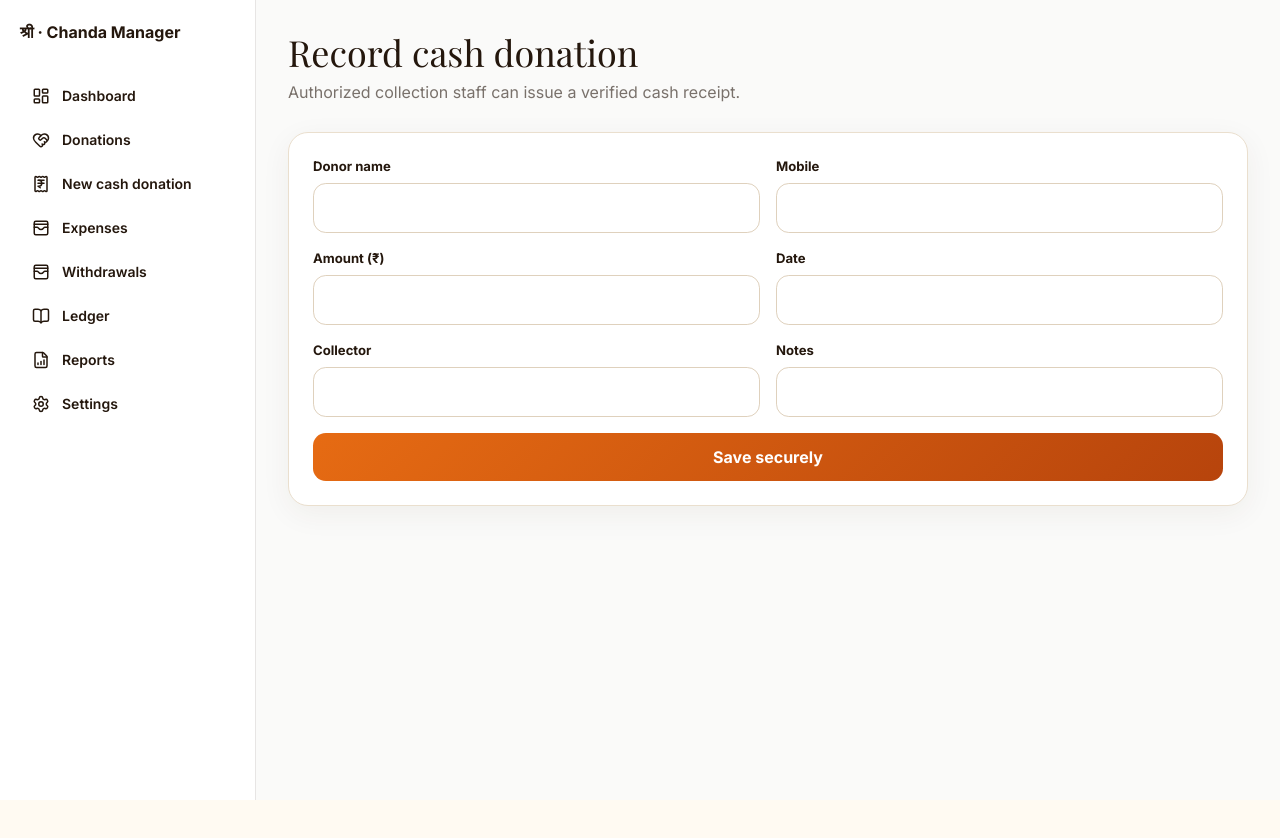
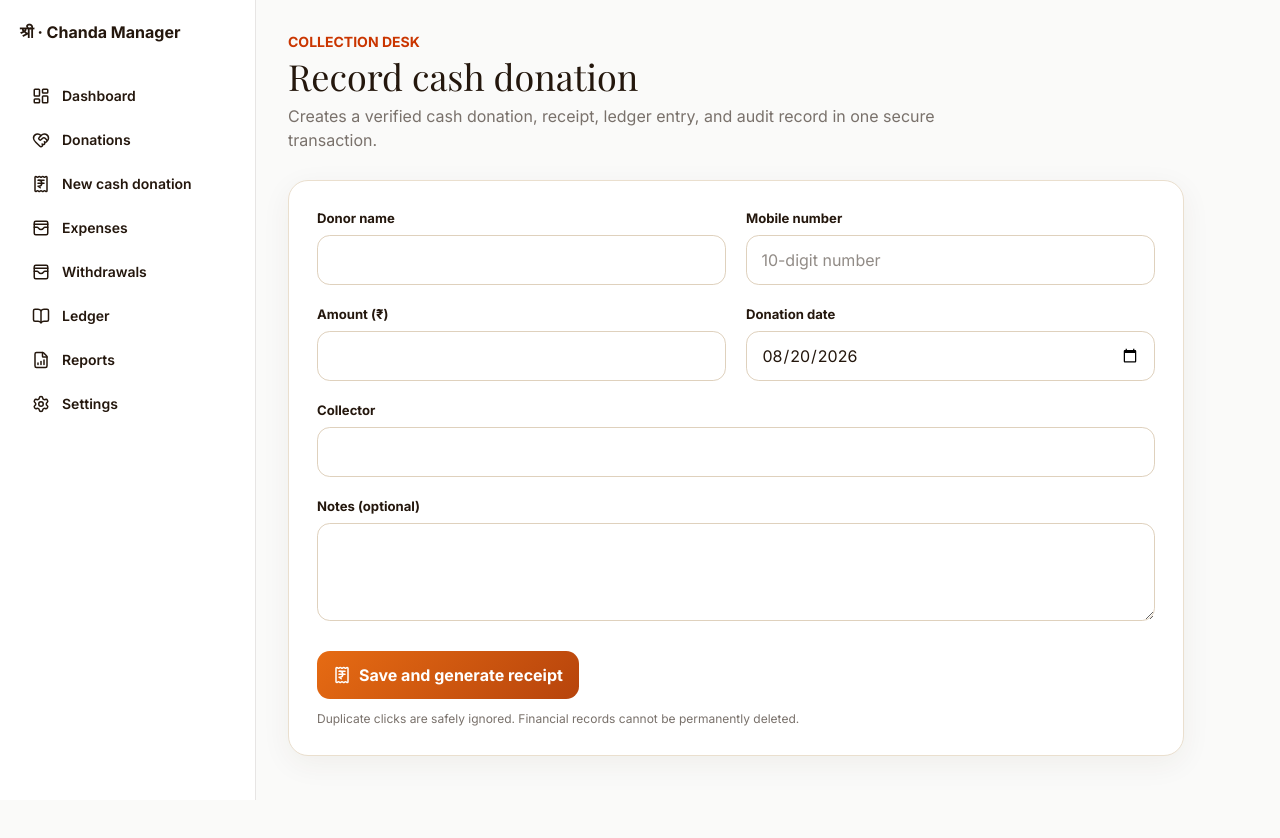
Before and after one commit to backend-hrms/demo1, a Next.js app: page /admin/donations/new in a window 1280 px wide. Shown: the top 838 px of the page. Before the commit the page ends 800 px from the top, so only its background shows below. Built offline with nearby package versions, Linux system fonts and the light colour scheme; a web font is replaced by a local one.

Commit message:
Make cash donation recording functional

```diff
--- a/src/app/admin/donations/new/page.tsx
+++ b/src/app/admin/donations/new/page.tsx
@@ -1 +1,14 @@
-import{AdminPlaceholder}from"@/components/admin-placeholder";export default function Page(){return <AdminPlaceholder title="Record cash donation" description="Authorized collection staff can issue a verified cash receipt." fields={['Donor name','Mobile','Amount (₹)','Date','Collector','Notes']}/>}
+import { CashDonationForm } from "@/components/cash-donation-form";
+
+export default function NewCashDonationPage() {
+  return (
+    <div className="p-5 md:p-8">
+      <p className="text-sm font-bold text-orange-700">COLLECTION DESK</p>
+      <h1 className="mt-1 text-4xl">Record cash donation</h1>
+      <p className="mt-2 max-w-2xl text-stone-500">
+        Creates a verified cash donation, receipt, ledger entry, and audit record in one secure transaction.
+      </p>
+      <CashDonationForm />
+    </div>
+  );
+}
--- /dev/null
+++ b/src/components/cash-donation-form.tsx
@@ -0,0 +1,136 @@
+"use client";
+
+import { useRef, useState } from "react";
+import { useRouter } from "next/navigation";
+import { CheckCircle2, Loader2, ReceiptIndianRupee } from "lucide-react";
+import { createClient } from "@/lib/supabase/client";
+
+type CashDonationResult = {
+  donation_id: string;
+  receipt_number: string;
+};
+
+function today() {
+  const date = new Date();
+  const offset = date.getTimezoneOffset() * 60_000;
+  return new Date(date.getTime() - offset).toISOString().slice(0, 10);
+}
+
+export function CashDonationForm() {
+  const router = useRouter();
+  const submissionId = useRef(crypto.randomUUID());
+  const [busy, setBusy] = useState(false);
+  const [error, setError] = useState("");
+  const [savedReceipt, setSavedReceipt] = useState("");
+
+  async function submit(event: React.FormEvent<HTMLFormElement>) {
+    event.preventDefault();
+    if (busy) return;
+
+    const form = event.currentTarget;
+    const values = new FormData(form);
+    const amountRupees = Number(values.get("amount"));
+
+    if (!Number.isFinite(amountRupees) || amountRupees < 1) {
+      setError("Enter a valid donation amount.");
+      return;
+    }
+
+    setBusy(true);
+    setError("");
+
+    const supabase = createClient();
+    const { data, error: rpcError } = await supabase.rpc("record_cash_donation", {
+      p_name: String(values.get("name") ?? ""),
+      p_mobile: String(values.get("mobile") ?? ""),
+      p_amount_minor: Math.round(amountRupees * 100),
+      p_date: String(values.get("date") ?? ""),
+      p_collector: String(values.get("collector") ?? ""),
+      p_notes: String(values.get("notes") ?? ""),
+      p_idempotency_key: submissionId.current,
+    });
+
+    if (rpcError) {
+      setError(
+        rpcError.code === "42501"
+          ? "Your session expired or you are not authorized. Sign in again."
+          : rpcError.message || "The donation could not be saved. Please try again.",
+      );
+      setBusy(false);
+      return;
+    }
+
+    const result = (data as CashDonationResult[] | null)?.[0];
+    if (!result?.receipt_number) {
+      setError("The donation was saved, but its receipt could not be opened.");
+      setBusy(false);
+      return;
+    }
+
+    setSavedReceipt(result.receipt_number);
+    submissionId.current = crypto.randomUUID();
+    form.reset();
+    window.setTimeout(
+      () => router.push(`/receipt/${encodeURIComponent(result.receipt_number)}`),
+      700,
+    );
+  }
+
+  return (
+    <form onSubmit={submit} className="card mt-7 max-w-4xl p-5 md:p-7">
+      <div className="grid gap-5 sm:grid-cols-2">
+        <label>
+          <span className="label">Donor name</span>
+          <input className="input" name="name" minLength={2} maxLength={120} required />
+        </label>
+        <label>
+          <span className="label">Mobile number</span>
+          <input
+            className="input"
+            name="mobile"
+            inputMode="numeric"
+            pattern="[0-9]{10}"
+            maxLength={10}
+            placeholder="10-digit number"
+            required
+          />
+        </label>
+        <label>
+          <span className="label">Amount (₹)</span>
+          <input className="input" name="amount" type="number" min="1" max="10000000" step="0.01" required />
+        </label>
+        <label>
+          <span className="label">Donation date</span>
+          <input className="input" name="date" type="date" defaultValue={today()} max={today()} required />
+        </label>
+        <label className="sm:col-span-2">
+          <span className="label">Collector</span>
+          <input className="input" name="collector" minLength={2} maxLength={120} required />
+        </label>
+        <label className="sm:col-span-2">
+          <span className="label">Notes (optional)</span>
+          <textarea className="input" name="notes" maxLength={1000} rows={3} />
+        </label>
+      </div>
+
+      {error && (
+        <p role="alert" className="mt-5 rounded-xl bg-red-50 p-3 text-sm font-semibold text-red-800">
+          {error}
+        </p>
+      )}
+      {savedReceipt && (
+        <p className="mt-5 flex items-center gap-2 rounded-xl bg-emerald-50 p-3 text-sm font-semibold text-emerald-800">
+          <CheckCircle2 size={18} /> Saved as {savedReceipt}. Opening receipt…
+        </p>
+      )}
+
+      <button disabled={busy} className="btn btn-primary mt-6 w-full sm:w-auto" type="submit">
+        {busy ? <Loader2 className="animate-spin" size={18} /> : <ReceiptIndianRupee size={18} />}
+        {busy ? "Saving donation…" : "Save and generate receipt"}
+      </button>
+      <p className="mt-3 text-xs text-stone-500">
+        Duplicate clicks are safely ignored. Financial records cannot be permanently deleted.
+      </p>
+    </form>
+  );
+}
```
Also changed, not shown: 1 other file (tests, documents, lock files or other folders).
